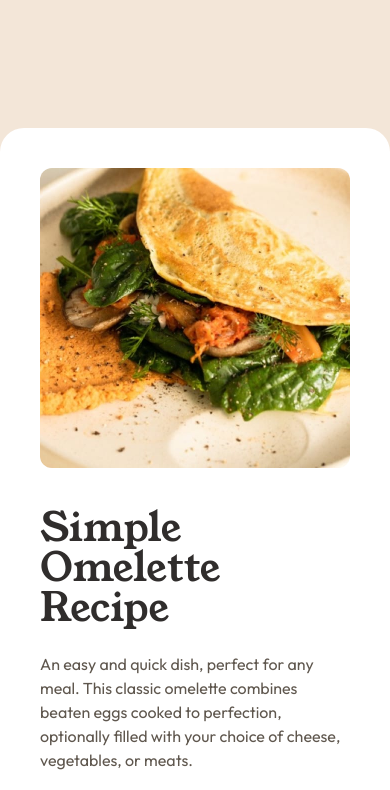
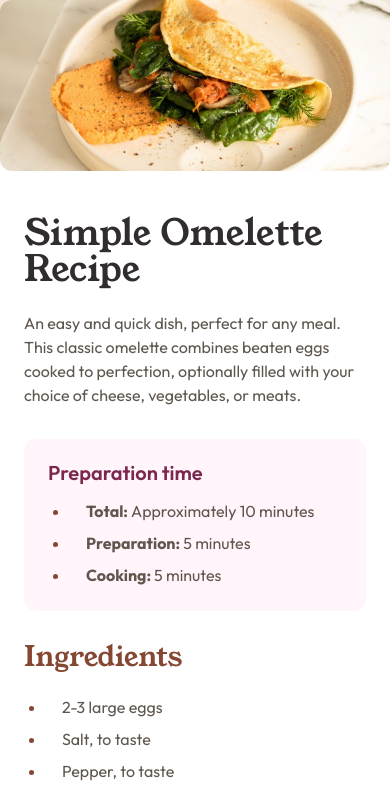
Before and after one commit to klhaug/recipe-page, a plain HTML site: page index.html in a window 390 px wide. Shown: the top 790 px of the page. Drawn offline with Linux system fonts and the light colour scheme.

Commit message:
working on mobile layout

```diff
--- a/index.html
+++ b/index.html
@@ -12,7 +12,7 @@
 <body>
   <main>
       <div class="card">
-        <img src="./assets/images/image-omelette.jpeg">
+        <div class="img-container"><img src="./assets/images/image-omelette.jpeg"></div>
         <section>
           <h1 class="text-preset-1">Simple Omelette Recipe</h1>
           <p class="text-preset-4">An easy and quick dish, perfect for any meal. This classic omelette combines beaten eggs cooked
@@ -54,7 +54,7 @@
         </section>
         <section>
           <h2>Nutrition</h2>
-          <p>The table below shows nutritional values per serving without the additional fillings.</p>
+          <p class="text-preset-4">The table below shows nutritional values per serving without the additional fillings.</p>
           <div class="nutrition-table">
             <div class="table-row">
               <p>Calories</p>
--- a/mediaqueries.css
+++ b/mediaqueries.css
@@ -0,0 +1,30 @@
+@media screen and (max-width: 736px) {
+    section:first-of-type {
+        gap: var(--spacing-300);
+    }
+
+    .card{
+        margin: 0;
+    }
+
+    .img-container {
+        padding: 0;
+        width: 100%;
+    }
+}
+@media screen and (max-width: 440px) {
+    .text-preset-1 {
+    color: var(--color-stone-900, #312E2C);
+    font-size: 36px;
+    font-style: normal;
+    font-weight: 400;
+    line-height: 36px; /* 36px */
+    }
+
+    img {
+        height: 171px;
+    }
+    section {
+        margin: 0 var(--spacing-300);
+    }
+}
--- a/styles.css
+++ b/styles.css
@@ -109,7 +109,7 @@ h2 {
     flex-direction: column;
     align-items: flex-start;
     gap: var(--spacing-400);
-    padding: var(--spacing-500);
+    /* padding: var(--spacing-500); */
     border-radius: var(--spacing-300, 24px);
     background: var(--color-white, #FFF);
 
@@ -121,6 +121,8 @@ section {
     align-items: flex-start;
     gap: var(--spacing-300, 24px);
     align-self: stretch;
+    margin-left: var(--spacing-500);
+    margin-right: var(--spacing-500);
 
 
 }
@@ -141,21 +143,30 @@ section {
     padding-bottom: var(--spacing-400);
 }
 
+.img-container {
+    padding: var(--spacing-500);
+    padding-bottom: 0;
+    margin-bottom: 8px;
+}
+
 img {
     object-fit: cover ;
     height: 300px;
     width: 100%;
     overflow: hidden;
     border-radius: var(--spacing-150, 12px);
-    margin-bottom: 8px;
+
+    /* margin: var(--spacing-500); */
+
 }
 
 ul {
     padding: 0;
-    padding-left: var(--spacing-100);
+    padding-left: 22px;
     display: flex;
     flex-direction: column;
     gap: var(--spacing-100);
+    list-style-position: outside;
 }
 
 
@@ -166,13 +177,9 @@ ul li {
     font-style: normal;
     font-weight: 400;
     line-height: 150%; /* 24px */
-    list-style-position: inside;
+    padding-left: var(--spacing-200);
 
-}
 
-ul li span {
-    margin-left: var(--spacing-200);
-    display: inline;
 }
 
 li::marker {
```
